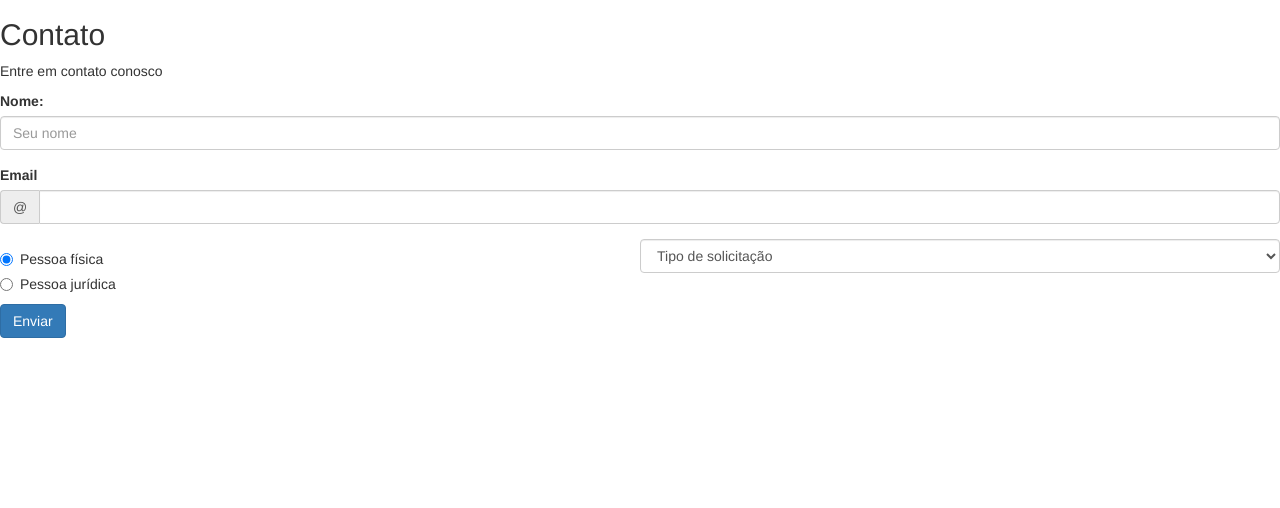
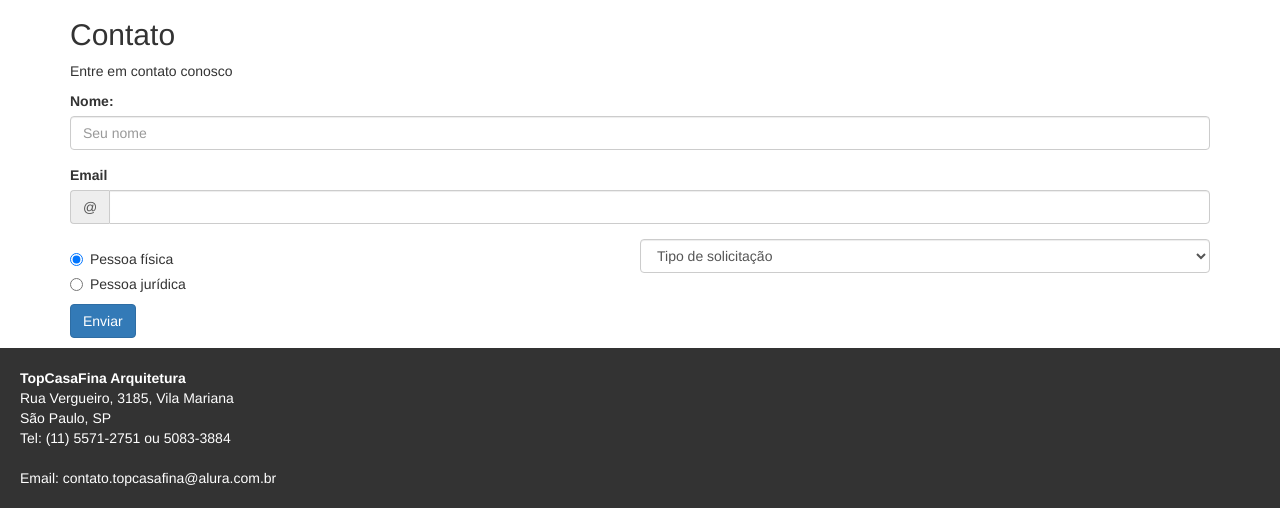
Before and after one commit to Junior9/bootstrap, a plain HTML site: page public/index.html in a window 1280 px wide. Shown: the part 3661-4169 px from the top of the page. Before the commit the page ends 3999 px from the top, so only its background shows below. Drawn offline with Linux system fonts and the light colour scheme.

Commit message:
Inserindo footer

```diff
--- a/public/css/estilo-css.css
+++ b/public/css/estilo-css.css
@@ -22,3 +22,14 @@
 .grupo radio .radio:first-child {
     margin-top: 0;
 }
+
+footer {
+    background-color: #333;
+    color:#FFF;
+    padding: 20px;
+    margin-top: 10px;
+}
+
+footer address:last-child {
+ margin-bottom: 0;
+}
--- a/public/index.html
+++ b/public/index.html
@@ -166,7 +166,7 @@
 		</section>
 
 
-		<section>
+		<section class="container">
 		        <h2>Contato</h2>
 		        <p>Entre em contato conosco</p>
 
@@ -211,6 +211,20 @@
 			<button type="submit" class="btn btn-primary">Enviar</button>
 		    </form>
 		</section>
+
+
+
+	<footer>
+		<address>
+		    <strong>TopCasaFina Arquitetura</strong><br>
+		    Rua Vergueiro, 3185, Vila Mariana<br>
+		    São Paulo, SP<br>
+		    Tel: (11) 5571-2751 ou 5083-3884
+		</address>
+		<address>
+		     Email: contato.topcasafina@alura.com.br
+		</address>
+	</footer>
 	</body>
 
 </html>
```
